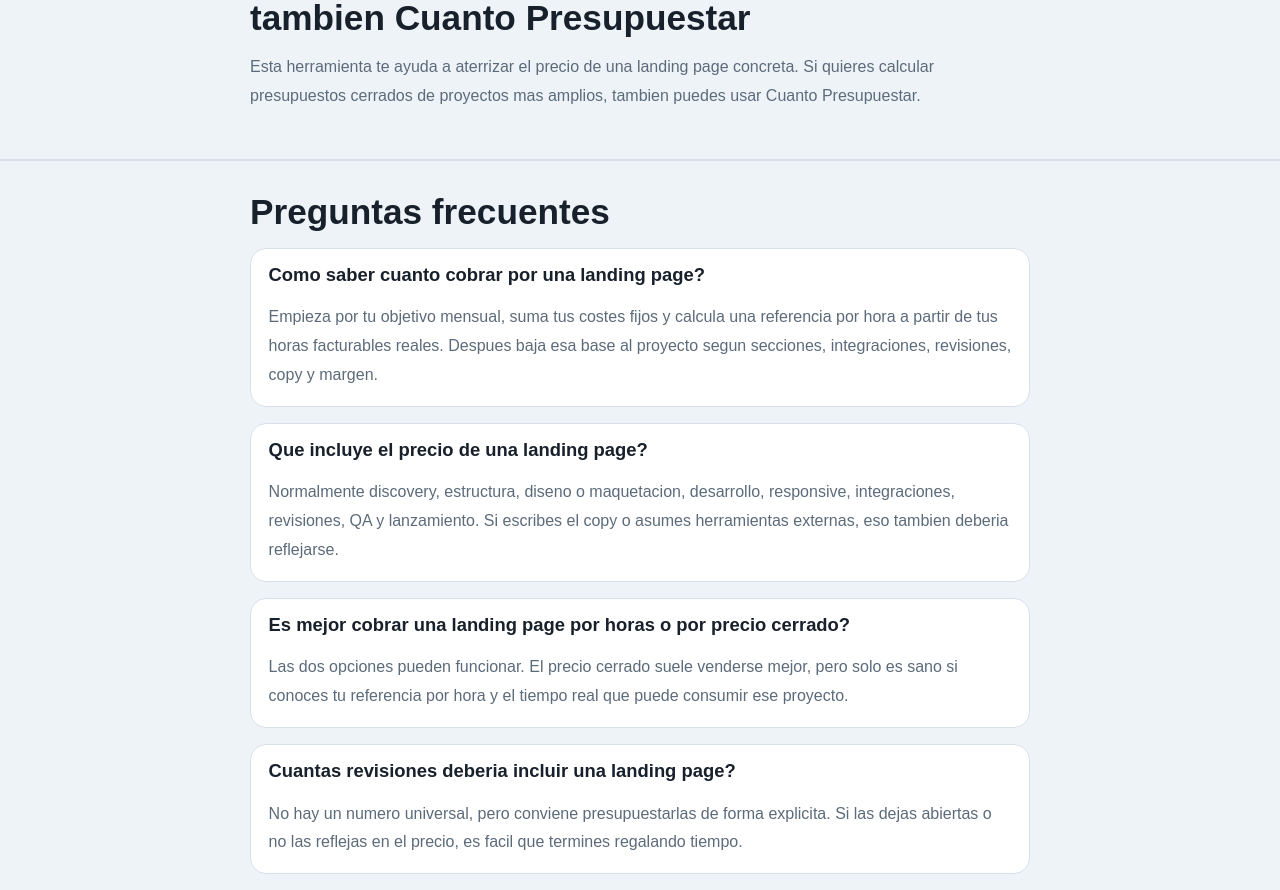
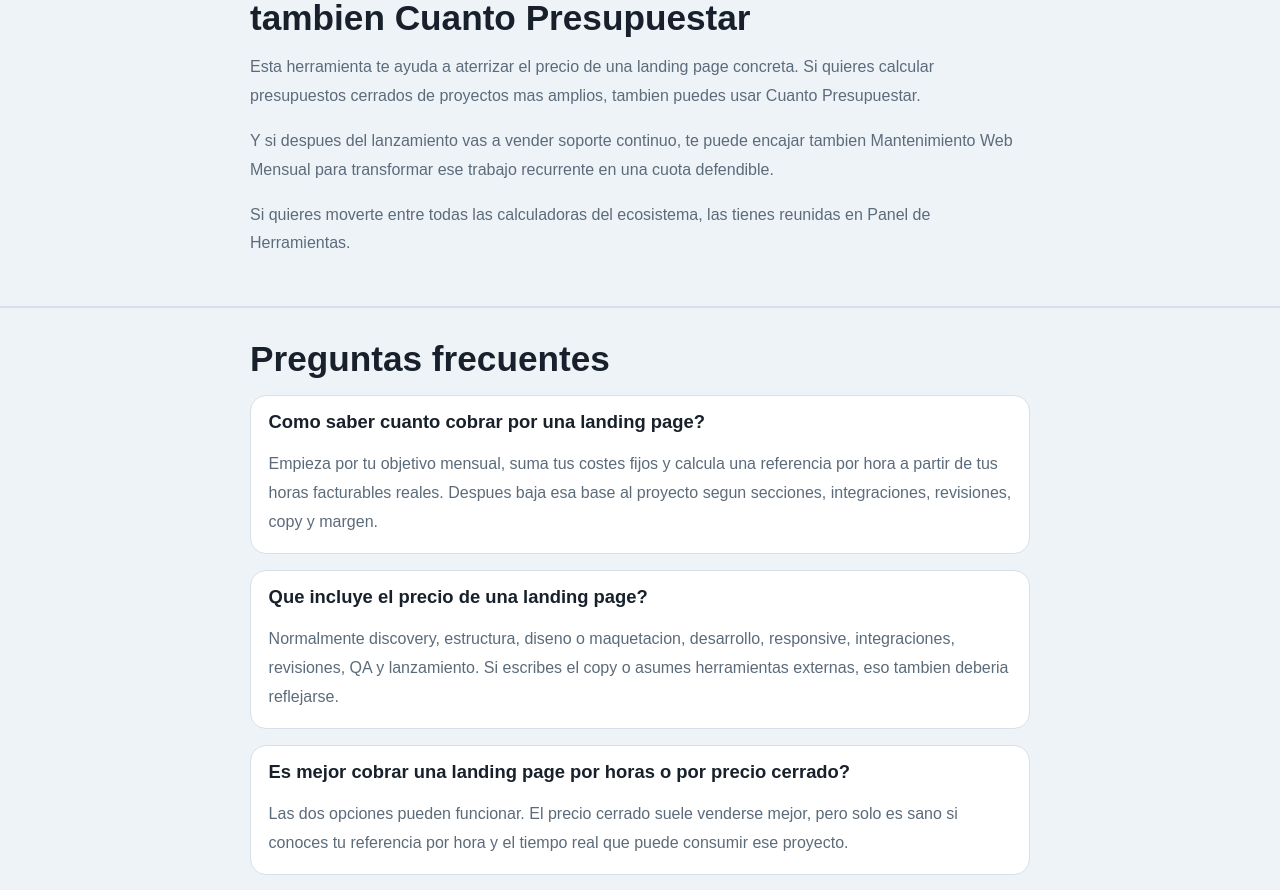
Before and after one commit to djimenezm/cuantocobrarlandingpage, a Next.js app: page / in a window 1280 px wide. Shown: the part 2940-3830 px from the top of the page. Built offline with nearby package versions, Linux system fonts and the light colour scheme; no server answers.

Commit message:
Add panel and related tool cross-links

```diff
--- a/app/page.tsx
+++ b/app/page.tsx
@@ -182,6 +182,15 @@ export default function HomePage() {
             calcular presupuestos cerrados de proyectos mas amplios, tambien puedes usar{' '}
             <a href="https://www.cuantopresupuestar.es">Cuanto Presupuestar</a>.
           </p>
+          <p>
+            Y si despues del lanzamiento vas a vender soporte continuo, te puede encajar tambien{' '}
+            <a href="https://www.mantenimientowebmensual.es">Mantenimiento Web Mensual</a> para
+            transformar ese trabajo recurrente en una cuota defendible.
+          </p>
+          <p>
+            Si quieres moverte entre todas las calculadoras del ecosistema, las tienes reunidas en{' '}
+            <a href="https://www.paneldeherramientas.es">Panel de Herramientas</a>.
+          </p>
         </div>
       </section>
 
```
